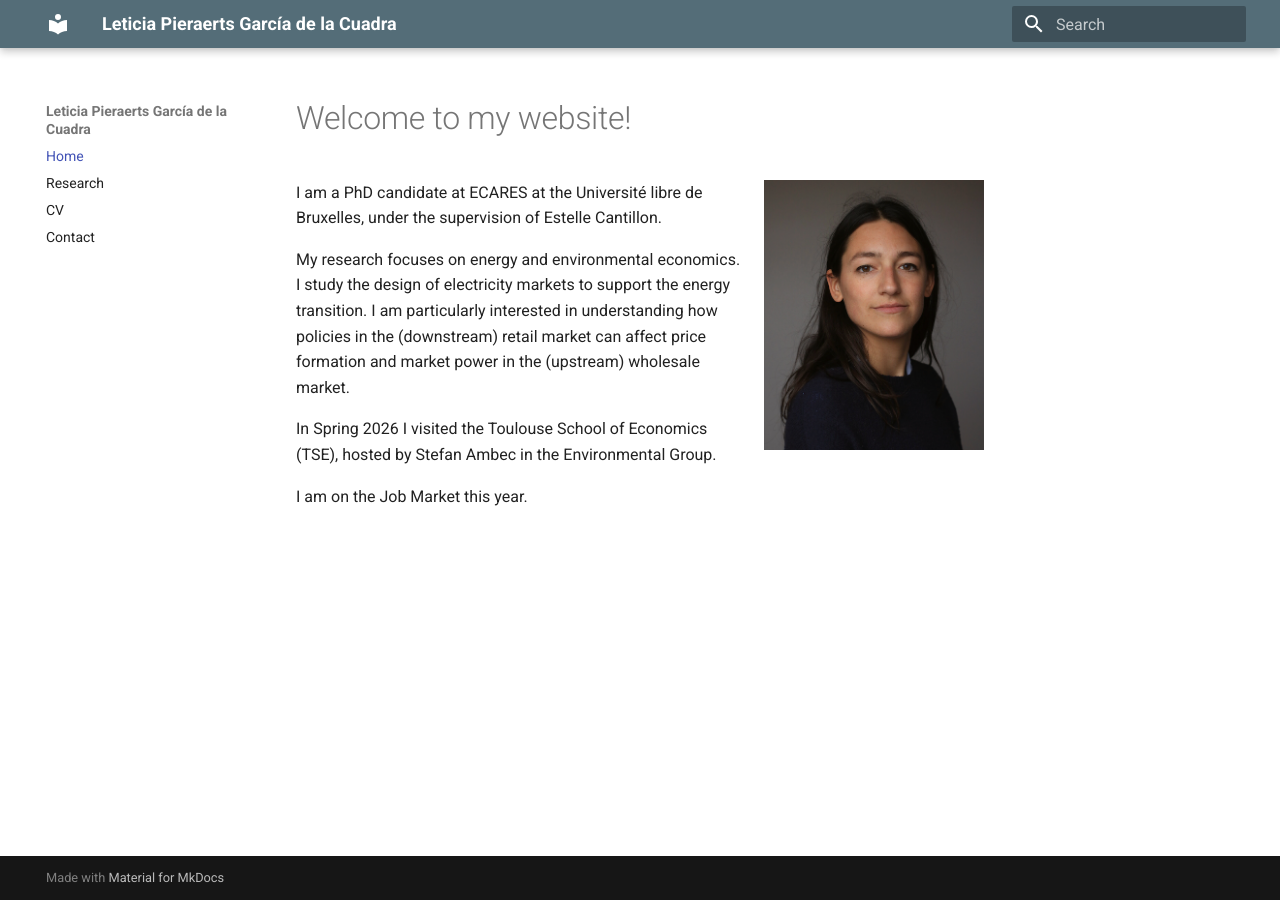
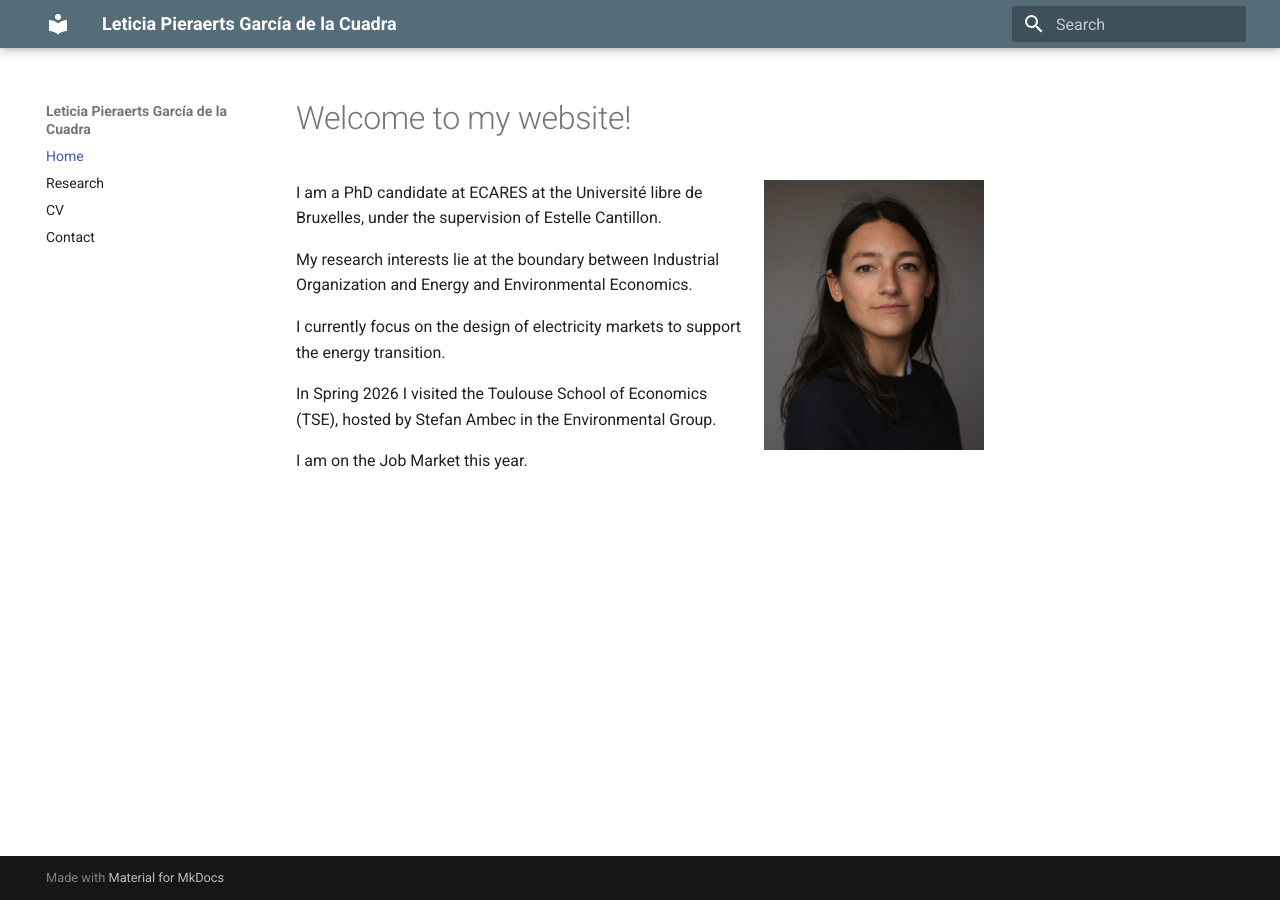
Before and after one commit to LeticiaPieraerts/leticiapieraerts.github.io, an MkDocs documentation site: the page built from docs/index.md, in a window 1280 px wide. Built offline with MkDocs 1.6.1 and Material for MkDocs 9.7.7, drawn with Linux system fonts in a browser that asks for light colours.

Commit message:
updated main page text and courses in CV

```diff
--- a/docs/index.md
+++ b/docs/index.md
@@ -5,7 +5,9 @@
 
 I am a PhD candidate at ECARES at the Université libre de Bruxelles, under the supervision of Estelle Cantillon.
 
-My research focuses on energy and environmental economics. I study the design of electricity markets to support the energy transition. I am particularly interested in understanding how policies in the (downstream) retail market can affect price formation and market power in the (upstream) wholesale market.
+My research interests lie at the boundary between Industrial Organization and Energy and Environmental Economics.
+
+I currently focus on the design of electricity markets to support the energy transition.
 
 In Spring 2026 I visited the Toulouse School of Economics (TSE), hosted by Stefan Ambec in the Environmental Group.
 
```
Also changed, not shown: 2 other files.
